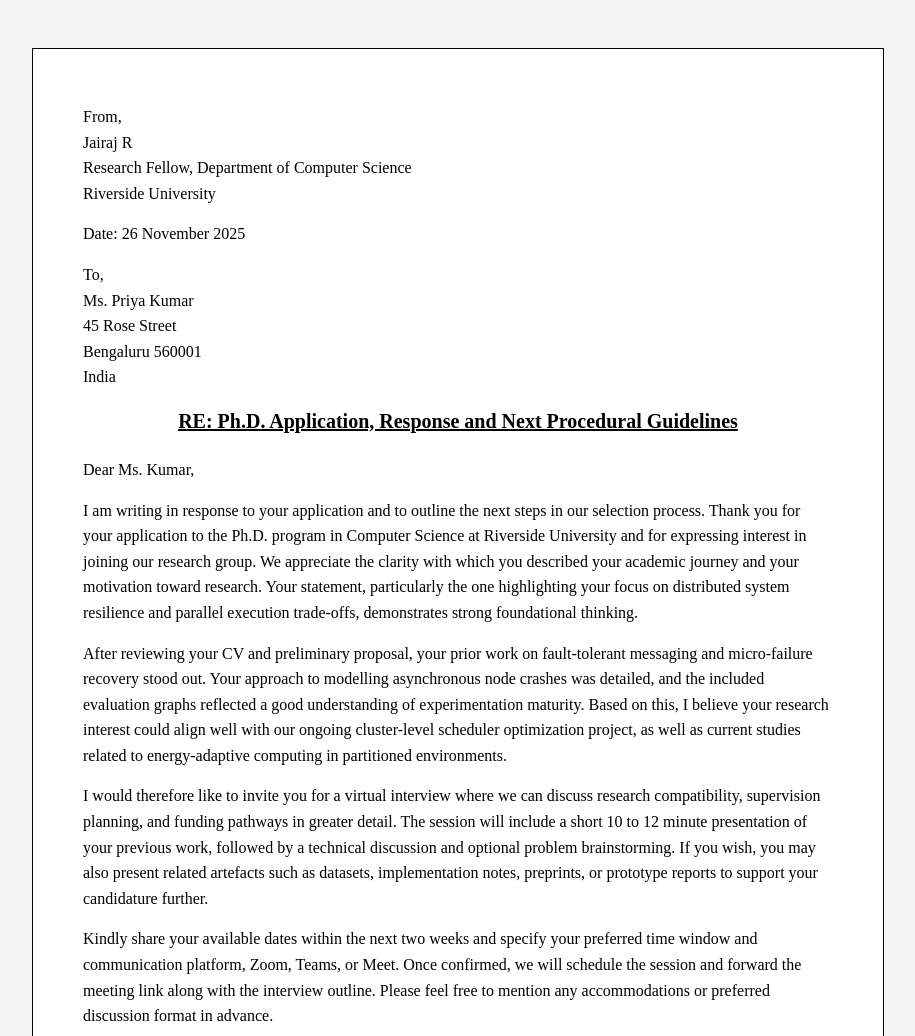
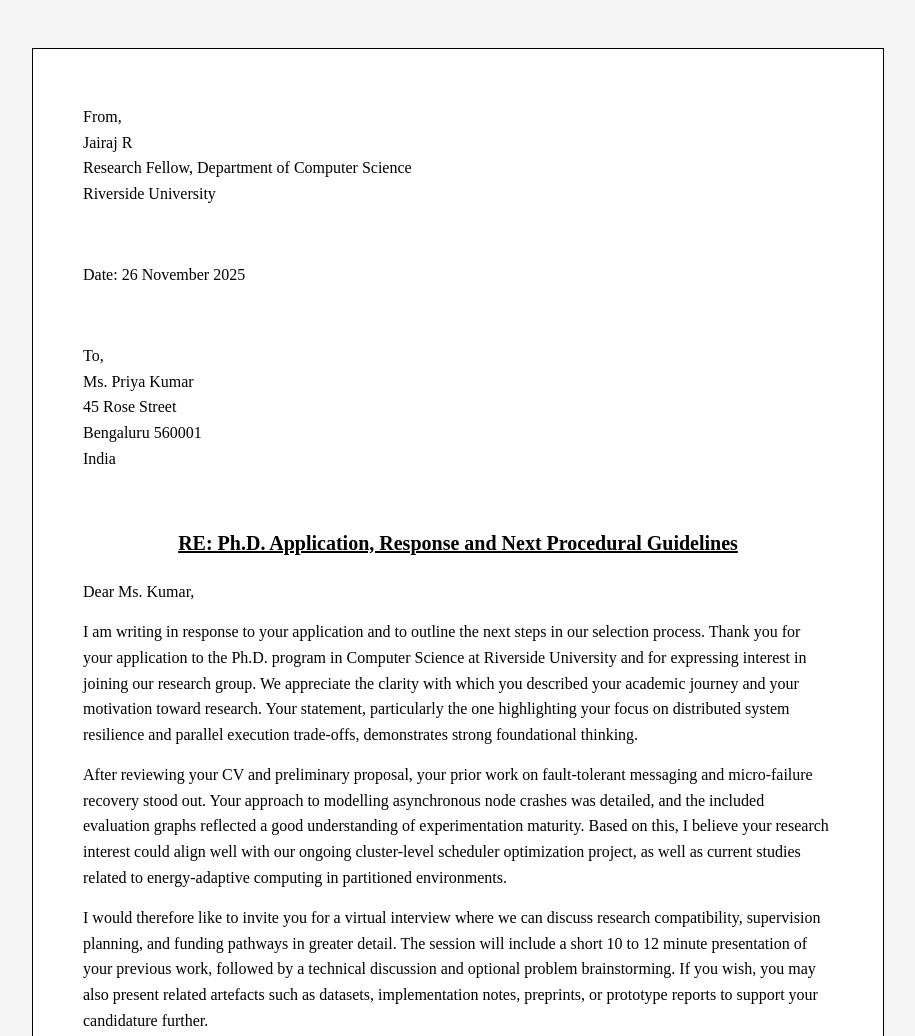
Before and after one commit to jairajrenjith/simple-letter-mulearn, a plain HTML site: page index.html in a window 1280 px wide. Shown: the top 1036 px of the page, without its empty margins (182-1097 px from the left). Drawn offline with Linux system fonts and the light colour scheme.

Commit message:
Update index.html

```diff
--- a/index.html
+++ b/index.html
@@ -38,15 +38,15 @@
     <p>From,<br>
     Jairaj R<br>
     Research Fellow, Department of Computer Science<br>
-    Riverside University</p>
+    Riverside University</p><br>
 
-    <p>Date: 26 November 2025</p>
+    <p>Date: 26 November 2025</p><br>
 
     <p>To,<br>
     Ms. Priya Kumar<br>
     45 Rose Street<br>
     Bengaluru 560001<br>
-    India</p>
+    India</p><br>
 
     <p class="title">RE: Ph.D. Application, Response and Next Procedural Guidelines</p>
 
```
